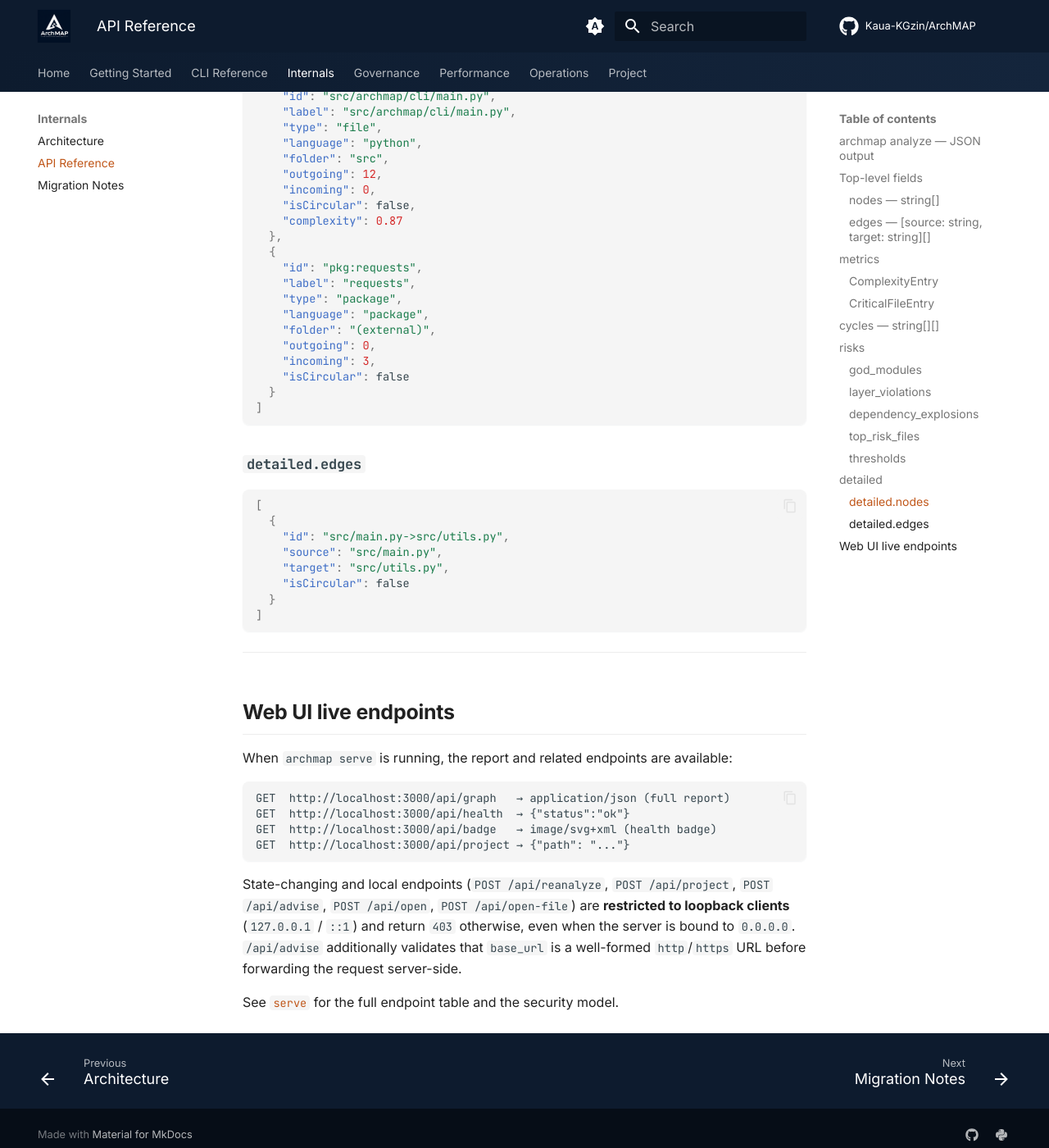
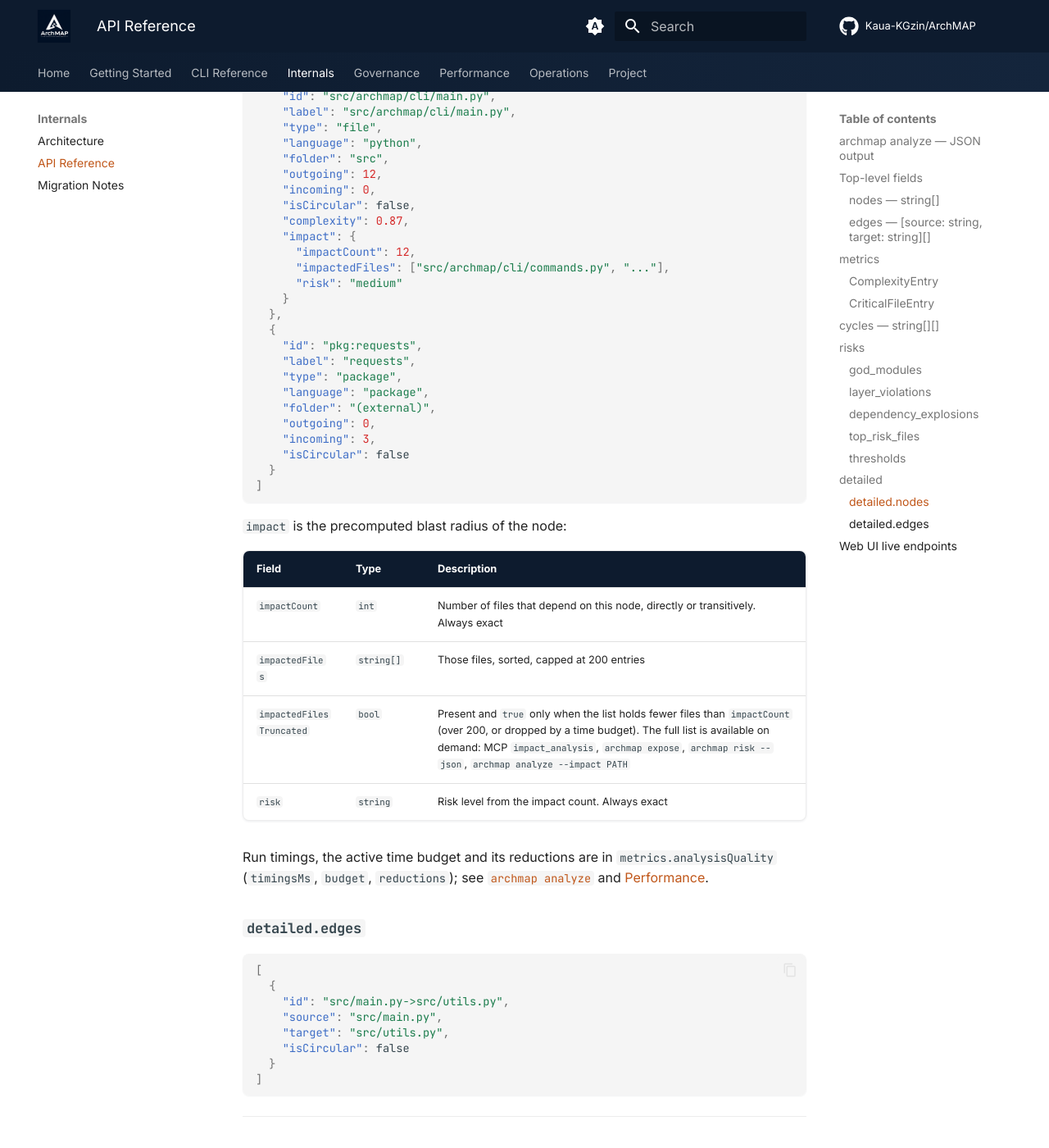
Before and after one commit to Kaua-KGzin/ArchMAP, an MkDocs documentation site: the page built from docs/api.md, in a window 1280 px wide and 1400 px high, scrolled down 4906 px. Shown: the whole window at 82% size. Built offline with MkDocs 1.6.1 and Material for MkDocs 9.7.7, drawn with Linux system fonts in a browser that asks for light colours; comment, search, counter and statistics services are not loaded; the version menu is left out.

Commit message:
docs: 1.7.0 features in README, JSON API, GitHub Action and agent plugin pages

````diff
--- a/docs/api.md
+++ b/docs/api.md
@@ -211,7 +211,12 @@ Full node and edge objects for the Web UI and Cytoscape integration.
     "outgoing": 12,
     "incoming": 0,
     "isCircular": false,
-    "complexity": 0.87
+    "complexity": 0.87,
+    "impact": {
+      "impactCount": 12,
+      "impactedFiles": ["src/archmap/cli/commands.py", "..."],
+      "risk": "medium"
+    }
   },
   {
     "id": "pkg:requests",
@@ -225,6 +230,20 @@ Full node and edge objects for the Web UI and Cytoscape integration.
   }
 ]
 ```
+
+`impact` is the precomputed blast radius of the node:
+
+| Field | Type | Description |
+|---|---|---|
+| `impactCount` | `int` | Number of files that depend on this node, directly or transitively. Always exact |
+| `impactedFiles` | `string[]` | Those files, sorted, capped at 200 entries |
+| `impactedFilesTruncated` | `bool` | Present and `true` only when the list holds fewer files than `impactCount` (over 200, or dropped by a time budget). The full list is available on demand: MCP `impact_analysis`, `archmap expose`, `archmap risk --json`, `archmap analyze --impact PATH` |
+| `risk` | `string` | Risk level from the impact count. Always exact |
+
+Run timings, the active time budget and its reductions are in
+`metrics.analysisQuality` (`timingsMs`, `budget`, `reductions`); see
+[`archmap analyze`](cli/analyze.md#analysis-quality-metricsanalysisquality) and
+[Performance](performance.md).
 
 ### `detailed.edges`
 
````
Also changed, not shown: README.md (+14 -1 lines), docs/agents.md (+7 -0 lines), docs/github-action.md (+5 -0 lines).
